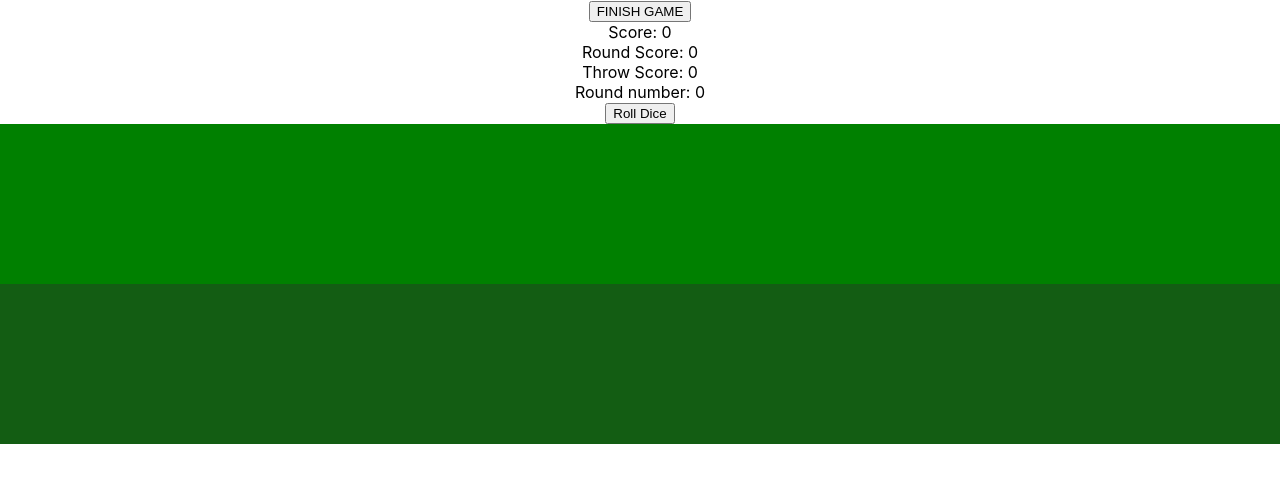
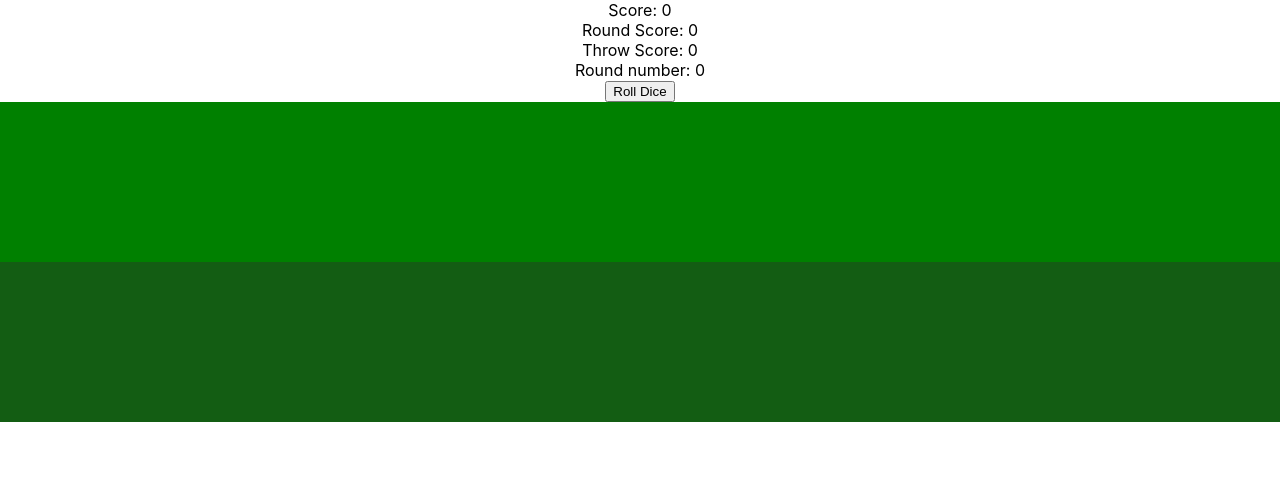
Before and after one commit to vilkoz/frackle_bot, a React app: page / in a window 1280 px wide. Shown: the top 482 px of the page. Built offline with nearby package versions, Linux system fonts and the light colour scheme.

Commit message:
remove debug button
Signed-off-by: Vitalii Rybalko <vilko.a@gmail.com>

```diff
--- a/src/Game.js
+++ b/src/Game.js
@@ -169,9 +169,6 @@ const Game = () => {
 
   return (
     <div className='container'>
-      <button onClick={() => {
-        gameOverFunction(1000)
-      }}>FINISH GAME</button>
       <div>Score: {state.points}</div>
       <div>Round Score: {state.roundPoints}</div>
       <div>Throw Score: {state.throwPoints}</div>
```
